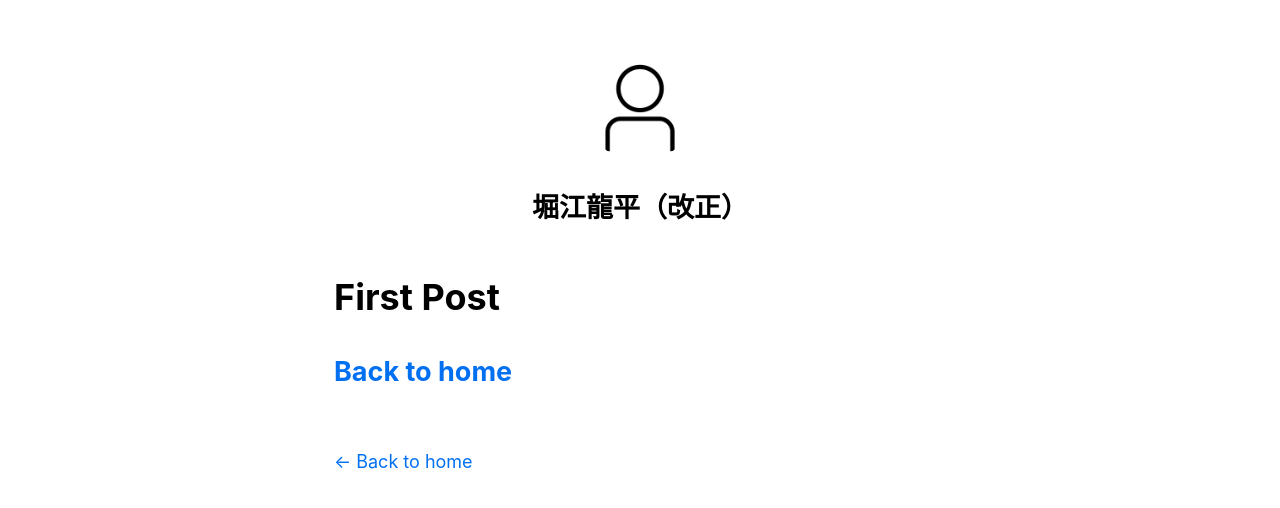
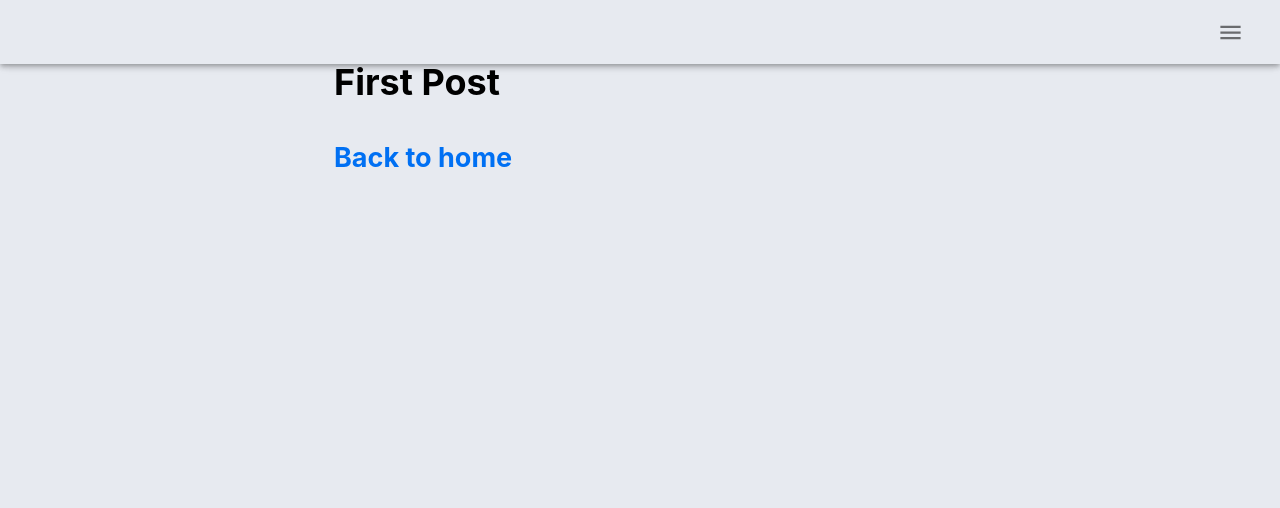
Before and after one commit to Horieryuhei0421/horie-portfolio, a Next.js app: page /posts/first-post in a window 1280 px wide. Shown: the top 508 px of the page. Built offline with nearby package versions, Linux system fonts and the light colour scheme.

Commit message:
ヘッダー

```diff
--- /dev/null
+++ b/components/Header/ClosableDrawer.jsx
@@ -0,0 +1,91 @@
+import React, { useCallback, useEffect, useState } from "react";
+import {
+  Drawer,
+  List,
+  ListItem,
+  ListItemIcon,
+  ListItemText,
+} from "@material-ui/core";
+import { makeStyles } from "@material-ui/core";
+import { AddCircle, History, Person, ExitToApp } from "@material-ui/icons";
+
+const useStyles = makeStyles((theme) => ({
+  drawer: {
+    [theme.breakpoints.up("sm")]: {
+      width: 256,
+      flexShrink: 0,
+    },
+  },
+  toolbar: theme.mixins.toolbar,
+  drawerPaper: {
+    width: 256,
+  },
+  searchField: {
+    alignItems: "center",
+    display: "flex",
+    marginLeft: 32,
+  },
+}));
+
+const ClosableDrawer = (props) => {
+  const classes = useStyles();
+  const { container } = props;
+
+  const selectMenu = (event, path) => {
+    dispatch(push(path));
+    props.onClose(event);
+  };
+
+  const menus = [
+    {
+      func: selectMenu,
+      label: "ホーム",
+      id: "home",
+      value: "/adviserpage",
+    },
+    {
+      func: selectMenu,
+      label: "通知",
+      id: "notice",
+      value: "/notice",
+    },
+  ];
+
+  return (
+    <nav>
+      <Drawer
+        container={container}
+        variant="temporary"
+        anchor="top"
+        open={props.open}
+        onClose={(e) => props.onClose(e)}
+        // classes={{ paper: classes.drawerPaper }}
+        ModalProps={{ keepMounted: true }}
+      >
+        <div
+          onClose={(e) => {
+            props.onClose(e);
+          }}
+          onKeyDown={(e) => {
+            props.onClose(e);
+          }}
+        >
+          <List>
+            {menus.map((menu) => (
+              <ListItem
+                button
+                key={menu.id}
+                onClick={(e) => menu.func(e, menu.value)}
+              >
+                <ListItemIcon>{menu.icon}</ListItemIcon>
+                <ListItemText primary={menu.label} />
+              </ListItem>
+            ))}
+          </List>
+        </div>
+      </Drawer>
+    </nav>
+  );
+};
+
+export default ClosableDrawer;
--- /dev/null
+++ b/components/Header/Header.js
@@ -0,0 +1,66 @@
+import React, { useState, useCallback } from "react";
+import { makeStyles } from "@material-ui/styles";
+import { AppBar } from "@material-ui/core";
+import { Toolbar } from "@material-ui/core";
+import HeaderMenus from "./HeaderMenus";
+import ClosableDrawer from "./ClosableDrawer";
+
+const useStyles = makeStyles({
+  root: {
+    flexGrow: 1,
+  },
+  menuBar: {
+    backgroundColor: "#E7EAF0",
+    color: "#444",
+  },
+  toolbar: {
+    margin: "0 auto",
+    maxWidth: 1400,
+    width: "100%",
+  },
+  iconButtons: {
+    margin: "0 0 0 auto",
+  },
+});
+
+const Header = () => {
+  const classes = useStyles();
+  // const dispatch = useDispatch();
+  // const selector = useSelector((state) => state);
+
+  const [open, setOpen] = useState(false);
+
+  const handleDrawerToggle = useCallback(
+    (event) => {
+      if (
+        event.type === "keydown" &&
+        (event.key === "Tab" || event.key === "Shift")
+      ) {
+        return;
+      }
+      setOpen(!open);
+    },
+    [setOpen, open]
+  );
+
+  return (
+    <div classes={classes.root}>
+      <AppBar position="fixed" className={classes.menuBar} >
+        <Toolbar className={classes.toolbar}>
+          {/* <img
+              src={promo_tag}
+              alt="TorahackLogo"
+              width="105px"
+            // onClick={() => dispatch(push("/adviserpage"))}
+            /> */}
+          <div className={classes.iconButtons}>
+            <HeaderMenus handleDrawerToggle={handleDrawerToggle} />
+          </div>
+        </Toolbar>
+      </AppBar>
+      <ClosableDrawer open={open} onClose={handleDrawerToggle} />
+    </div>
+  );
+};
+
+export default Header;
--- /dev/null
+++ b/components/Header/HeaderMenus.jsx
@@ -0,0 +1,15 @@
+import React, { useEffect } from "react";
+import { IconButton, Badge } from "@material-ui/core";
+import { Menu } from "@material-ui/icons";
+
+const HeaderMenus = (props) => {
+  return (
+    <>
+      <IconButton onClick={(event) => props.handleDrawerToggle(event)}>
+        <Menu />
+      </IconButton>
+    </>
+  );
+};
+
+export default HeaderMenus;
--- a/components/layout.js
+++ b/components/layout.js
@@ -3,11 +3,12 @@ import Image from 'next/image'
 import styles from './layout.module.css'
 import utilStyles from '../styles/utils.module.css'
 import Link from 'next/link'
+import Header from './Header/Header'
 
 const name = '堀江龍平（改正）'
 export const siteTitle = 'Next.js Sample Website'
 
-export default function Layout({ children, home }) {
+export default function Layout({ children }) {
   return (
     <div className={styles.container}>
       <Head>
@@ -25,49 +26,8 @@ export default function Layout({ children, home }) {
         <meta name="og:title" content={siteTitle} />
         <meta name="twitter:card" content="summary_large_image" />
       </Head>
-      <header className={styles.header}>
-        {home ? (
-          <>
-            <Image
-              priority
-              src="/images/profile.jpg"
-              className={utilStyles.borderCircle}
-              height={144}
-              width={144}
-              alt={name}
-            />
-            <h1 className={utilStyles.heading2Xl}>{name}</h1>
-          </>
-        ) : (
-          <>
-            <Link href="/">
-              <a>
-                <Image
-                  priority
-                  src="/images/profile.jpg"
-                  className={utilStyles.borderCircle}
-                  height={108}
-                  width={108}
-                  alt={name}
-                />
-              </a>
-            </Link>
-            <h2 className={utilStyles.headingLg}>
-              <Link href="/">
-                <a className={utilStyles.colorInherit}>{name}</a>
-              </Link>
-            </h2>
-          </>
-        )}
-      </header>
+      <Header />
       <main>{children}</main>
-      {!home && (
-        <div className={styles.backToHome}>
-          <Link href="/">
-            <a>← Back to home</a>
-          </Link>
-        </div>
-      )}
     </div>
   )
 }
--- a/pages/index.js
+++ b/pages/index.js
@@ -1,4 +1,5 @@
 import Head from 'next/head'
+import Link from 'next/link'
 import Layout, { siteTitle } from '../components/layout'
 import utilStyles from '../styles/utils.module.css'
 
@@ -14,6 +15,9 @@ export default function Home() {
           (This is a sample website - you’ll be building a site like this on{' '}
           <a href="https://nextjs.org/learn">our Next.js tutorial</a>.)
         </p>
+        <Link href="/posts/first-post">
+          <a>go to first</a>
+        </Link>
       </section>
     </Layout>
   )
--- a/styles/global.css
+++ b/styles/global.css
@@ -6,6 +6,7 @@ body {
     Ubuntu, Cantarell, Fira Sans, Droid Sans, Helvetica Neue, sans-serif;
   line-height: 1.6;
   font-size: 18px;
+  background-color: #e7eaf0;
 }
 
 * {
```
Also changed, not shown: package.json (+7 -1 lines), 1 other file (tests, documents, lock files or other folders).
